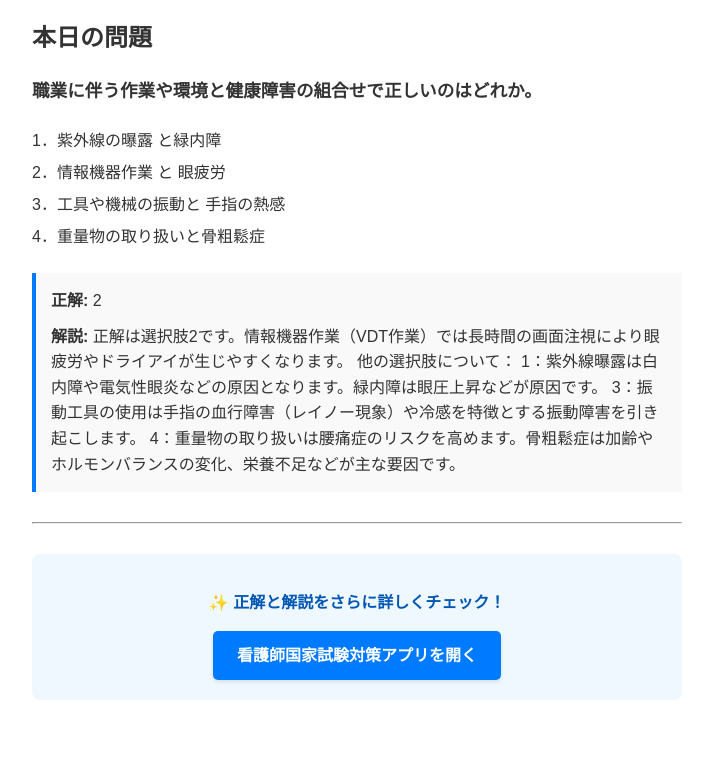
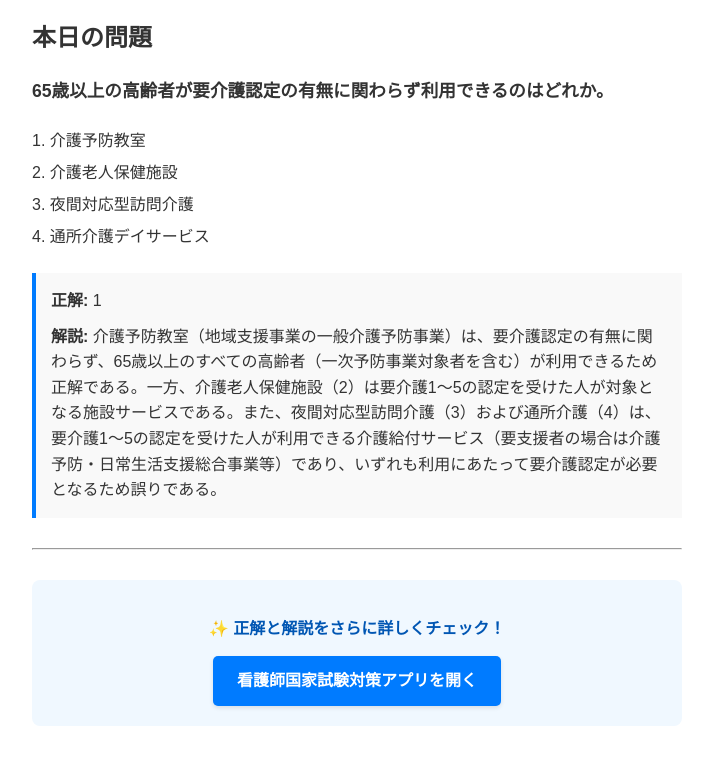
Before and after one commit to DaisukeNishioka/X-auto-post, a plain HTML site: page index.html in a window 1280 px wide. Shown: the part 106-870 px from the top of the page, without its empty margins (283-996 px from the left). Before the commit the page ends 846 px from the top, so only its background shows below. Drawn offline with Linux system fonts and the light colour scheme.

Commit message:
Update today's question

```diff
--- a/index.html
+++ b/index.html
@@ -6,32 +6,22 @@
 </head>
 <body style="font-family: sans-serif; max-width: 650px; margin: 40px auto; padding: 0 20px; line-height: 1.6; color: #333;">
 <h1 style="border-bottom: 2px solid #007bff; padding-bottom: 10px; color: #007bff;">本日の看護師国家試験 対策</h1>
-
 <h2>本日の問題</h2>
-        <p style="font-size: 1.1em; font-weight: bold; margin-bottom: 20px;">職業に伴う作業や環境と健康障害の組合せで正しいのはどれか。</p>
-
+<p style="font-size: 1.1em; font-weight: bold; margin-bottom: 20px;">65歳以上の高齢者が要介護認定の有無に関わらず利用できるのはどれか。</p>
 <ul style="list-style-type: none; padding-left: 0; line-height: 2;">
-            <li> 1．紫外線の曝露 と緑内障</li>
-            <li> 2．情報機器作業 と 眼疲労</li>
-            <li> 3．工具や機械の振動と 手指の熱感</li>
-            <li> 4．重量物の取り扱いと骨粗鬆症</li>
+<li>1. 介護予防教室</li>
+<li>2. 介護老人保健施設</li>
+<li>3. 夜間対応型訪問介護</li>
+<li>4. 通所介護デイサービス</li>
 </ul>
-
 <div style="margin-top: 20px; padding: 15px; background: #f9f9f9; border-left: 4px solid #007bff;">
-            <p style="margin: 0 0 10px 0;"><strong>正解:</strong> 2</p>
-            <p style="margin: 0;"><strong>解説:</strong> 正解は選択肢2です。情報機器作業（VDT作業）では長時間の画面注視により眼疲労やドライアイが生じやすくなります。
-
-他の選択肢について：
-1：紫外線曝露は白内障や電気性眼炎などの原因となります。緑内障は眼圧上昇などが原因です。
-3：振動工具の使用は手指の血行障害（レイノー現象）や冷感を特徴とする振動障害を引き起こします。
-4：重量物の取り扱いは腰痛症のリスクを高めます。骨粗鬆症は加齢やホルモンバランスの変化、栄養不足などが主な要因です。</p>
+<p style="margin: 0 0 10px 0;"><strong>正解:</strong> 1</p>
+<p style="margin: 0;"><strong>解説:</strong> 介護予防教室（地域支援事業の一般介護予防事業）は、要介護認定の有無に関わらず、65歳以上のすべての高齢者（一次予防事業対象者を含む）が利用できるため正解である。一方、介護老人保健施設（2）は要介護1〜5の認定を受けた人が対象となる施設サービスである。また、夜間対応型訪問介護（3）および通所介護（4）は、要介護1〜5の認定を受けた人が利用できる介護給付サービス（要支援者の場合は介護予防・日常生活支援総合事業等）であり、いずれも利用にあたって要介護認定が必要となるため誤りである。</p>
 </div>
-
 <hr style="margin: 30px 0;">
 <div style="background-color: #f0f8ff; padding: 20px; border-radius: 8px; text-align: center;">
 <p style="margin-bottom: 15px; font-weight: bold; color: #0056b3;">✨ 正解と解説をさらに詳しくチェック！</p>
 <a href="https://kanngosi-no-kokkasikenn-goukaku.ai.studio/" target="_blank" style="display: inline-block; background-color: #007bff; color: white; padding: 12px 24px; text-decoration: none; border-radius: 5px; font-weight: bold; box-shadow: 0 2px 4px rgba(0,0,0,0.1);">看護師国家試験対策アプリを開く</a>
 </div>
-
 </body>
 </html>
```
Lines whose indentation alone changed are shown as unchanged.
